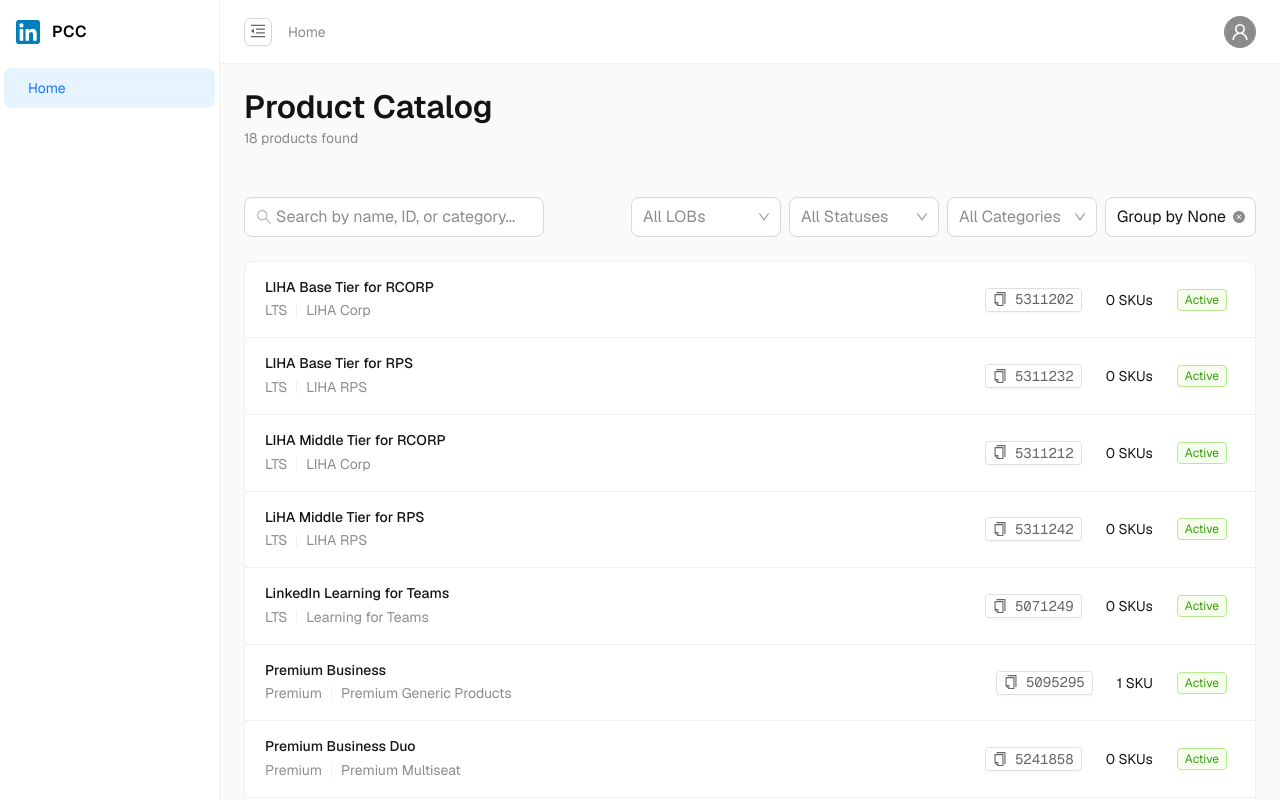
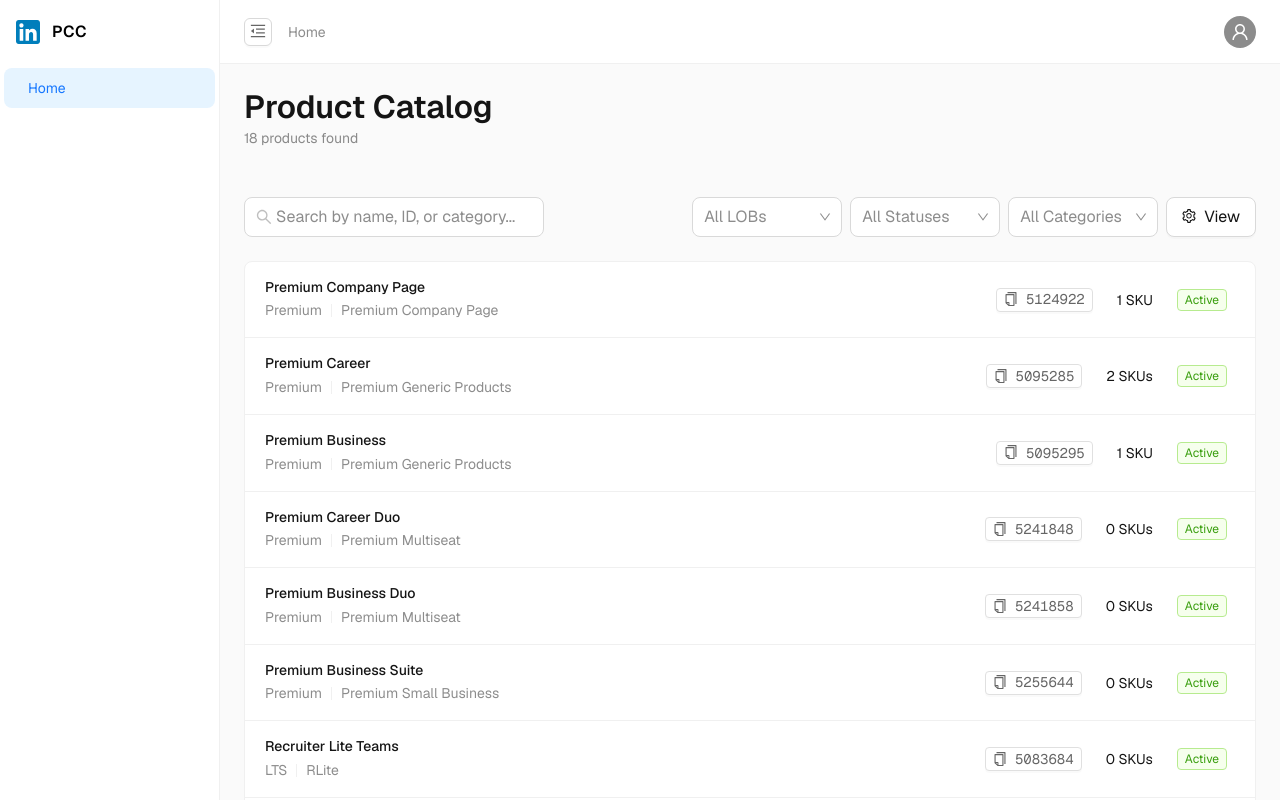
Before and after one commit to princeofshanghai/pcc-design, a React (Vite) app: page / in a window 1280 px wide. Shown: the top 800 px of the page. Built offline with nearby package versions, Linux system fonts and the light colour scheme.

Commit message:
Add ViewOptions component to Home page: Introduced a new ViewOptions component for enhanced grouping and sorting functionality. Updated Home page to integrate this component, allowing users to easily manage product display settings, improving overall user experience.

```diff
--- /dev/null
+++ b/src/components/ViewOptions.tsx
@@ -0,0 +1,99 @@
+import React from 'react';
+import { Badge, Button, Dropdown, Menu, Divider } from 'antd';
+import { SettingOutlined, CheckOutlined } from '@ant-design/icons';
+import type { MenuProps } from 'antd';
+
+interface ViewOptionsProps {
+  groupBy: string;
+  setGroupBy: (value: string) => void;
+  sortOrder: string;
+  setSortOrder: (value: string) => void;
+  groupByOptions: string[];
+  sortOptions: string[];
+}
+
+const ViewOptions: React.FC<ViewOptionsProps> = ({
+  groupBy,
+  setGroupBy,
+  sortOrder,
+  setSortOrder,
+  groupByOptions,
+  sortOptions,
+}) => {
+  const handleClearAll = (e: React.MouseEvent) => {
+    e.stopPropagation();
+    setGroupBy('None');
+    setSortOrder('None');
+  };
+
+  const isViewActive = groupBy !== 'None' || sortOrder !== 'None';
+
+  const items: MenuProps['items'] = [
+    {
+      key: 'group-by-group',
+      label: 'Group by',
+      type: 'group',
+      children: groupByOptions.map(opt => ({
+        key: `group-${opt}`,
+        label: (
+          <div style={{ display: 'flex', justifyContent: 'space-between', alignItems: 'center' }}>
+            {opt === 'None' ? 'None' : `By ${opt}`}
+            {groupBy === opt && <CheckOutlined />}
+          </div>
+        ),
+        onClick: () => setGroupBy(opt),
+      })),
+    },
+    {
+      type: 'divider',
+    },
+    {
+      key: 'sort-by-group',
+      label: 'Sort by',
+      type: 'group',
+      children: sortOptions.map(opt => ({
+        key: `sort-${opt}`,
+        label: (
+          <div style={{ display: 'flex', justifyContent: 'space-between', alignItems: 'center' }}>
+            {opt}
+            {sortOrder === opt && <CheckOutlined />}
+          </div>
+        ),
+        onClick: () => setSortOrder(opt),
+      })),
+    },
+    {
+      type: 'divider',
+    },
+    {
+      key: 'clear-all',
+      label: (
+        <Button size="small" onClick={handleClearAll}>
+          Clear all
+        </Button>
+      ),
+      style: { padding: '8px 12px', height: 'auto' },
+    }
+  ];
+
+  return (
+    <Dropdown
+      menu={{ items }}
+      trigger={['click']}
+      overlayStyle={{ minWidth: 200 }}
+    >
+      <Button
+        icon={
+          <Badge dot={isViewActive}>
+            <SettingOutlined />
+          </Badge>
+        }
+        size="large"
+      >
+        View
+      </Button>
+    </Dropdown>
+  );
+};
+
+export default ViewOptions;
--- a/src/pages/Home.tsx
+++ b/src/pages/Home.tsx
@@ -7,14 +7,15 @@
 import FilterDropdown, { type SelectOption } from '../components/FilterDropdown';
 import PageHeader from '../components/PageHeader';
 import GroupedProductList from '../components/GroupedProductList';
+import ViewOptions from '../components/ViewOptions';
 
 const LOB_OPTIONS: LOB[] = ['LTS', 'LMS', 'LSS', 'Premium'];
 const STATUS_OPTIONS: Status[] = ['Active', 'Legacy', 'Retired'];
-const GROUP_BY_OPTIONS = ['None', 'LOB', 'Status'];
+const GROUP_BY_OPTIONS = ['None', 'LOB', 'Status', 'Category'];
+const SORT_OPTIONS = ['None', 'Name (A-Z)', 'Name (Z-A)'];
 
 const LOB_SELECT_OPTIONS: SelectOption[] = LOB_OPTIONS.map(lob => ({ label: lob, value: lob }));
 const STATUS_SELECT_OPTIONS: SelectOption[] = STATUS_OPTIONS.map(status => ({ label: status, value: status }));
-const GROUP_BY_SELECT_OPTIONS: SelectOption[] = GROUP_BY_OPTIONS.map(opt => ({ label: `Group by ${opt}`, value: opt }));
 
 const CATEGORY_GROUPED_OPTIONS: SelectOption[] = LOB_OPTIONS.map(lob => ({
   label: lob,
@@ -28,10 +29,12 @@
   const [statusFilter, setStatusFilter] = useState<Status | null>(null);
   const [categoryFilter, setCategoryFilter] = useState<string | null>(null);
   const [groupBy, setGroupBy] = useState<string>('None');
+  const [sortOrder, setSortOrder] = useState<string>('None');
 
-  const filteredProducts = useMemo(() => {
+  const sortedProducts = useMemo(() => {
     let products = mockProducts;
 
+    // Filtering
     if (searchQuery) {
       const lowercasedQuery = searchQuery.toLowerCase();
       products = products.filter(p =>
@@ -40,40 +43,31 @@
         p.category.toLowerCase().includes(lowercasedQuery)
       );
     }
+    if (lobFilter) { products = products.filter(p => p.lob === lobFilter); }
+    if (statusFilter) { products = products.filter(p => p.status === statusFilter); }
+    if (categoryFilter) { products = products.filter(p => p.category === categoryFilter); }
 
-    if (lobFilter) {
-      products = products.filter(p => p.lob === lobFilter);
-    }
-
-    if (statusFilter) {
-      products = products.filter(p => p.status === statusFilter);
-    }
-
-    if (categoryFilter) {
-      products = products.filter(p => p.category === categoryFilter);
-    }
-
-    // Default sort by name
-    products.sort((a, b) => a.name.localeCompare(b.name));
+    // Sorting
+    products.sort((a, b) => {
+      if (sortOrder === 'Name (A-Z)') { return a.name.localeCompare(b.name); }
+      if (sortOrder === 'Name (Z-A)') { return b.name.localeCompare(a.name); }
+      return 0;
+    });
 
     return products;
-  }, [searchQuery, lobFilter, statusFilter, categoryFilter]);
+  }, [searchQuery, lobFilter, statusFilter, categoryFilter, sortOrder]);
 
   const groupedProducts = useMemo(() => {
-    if (groupBy === 'None') {
-      return null;
-    }
-    return filteredProducts.reduce((acc, product) => {
+    if (groupBy === 'None') return null;
+    return sortedProducts.reduce((acc, product) => {
       const key = product[groupBy.toLowerCase() as keyof Product] as string;
-      if (!acc[key]) {
-        acc[key] = [];
-      }
+      if (!acc[key]) { acc[key] = []; }
       acc[key].push(product);
       return acc;
     }, {} as Record<string, Product[]>);
-  }, [filteredProducts, groupBy]);
+  }, [sortedProducts, groupBy]);
 
-  const productCount = filteredProducts.length;
+  const productCount = sortedProducts.length;
 
   return (
     <Space direction="vertical" style={{ width: '100%' }} size="large">
@@ -115,12 +109,13 @@
               size="large"
               showOptionTooltip
             />
-            <FilterDropdown
-              placeholder="Group by..."
-              options={GROUP_BY_SELECT_OPTIONS}
-              value={groupBy}
-              onChange={(value) => setGroupBy(value ?? 'None')}
-              size="large"
+            <ViewOptions
+              groupBy={groupBy}
+              setGroupBy={setGroupBy}
+              sortOrder={sortOrder}
+              setSortOrder={setSortOrder}
+              groupByOptions={GROUP_BY_OPTIONS}
+              sortOptions={SORT_OPTIONS}
             />
           </Space>
         </Col>
@@ -130,11 +125,11 @@
         <GroupedProductList groupedProducts={groupedProducts} />
       ) : (
         <div style={{ border: '1px solid #f0f0f0', borderRadius: '8px', overflow: 'hidden', background: '#fff' }}>
-          {filteredProducts.map((product: Product, index: number) => (
+          {sortedProducts.map((product, index) => (
             <ProductListItem
               key={product.id}
               product={product}
-              isLast={index === filteredProducts.length - 1}
+              isLast={index === sortedProducts.length - 1}
             />
           ))}
         </div>
```
